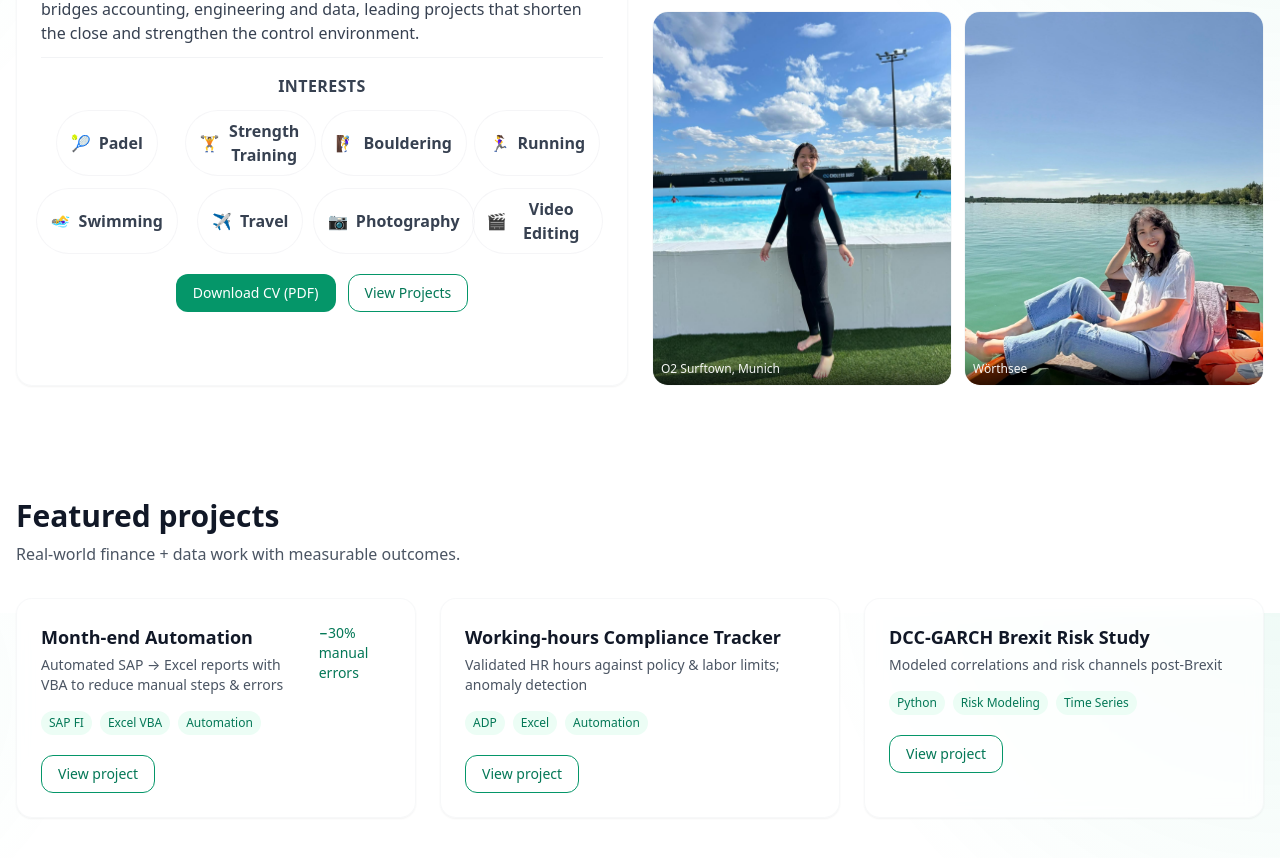
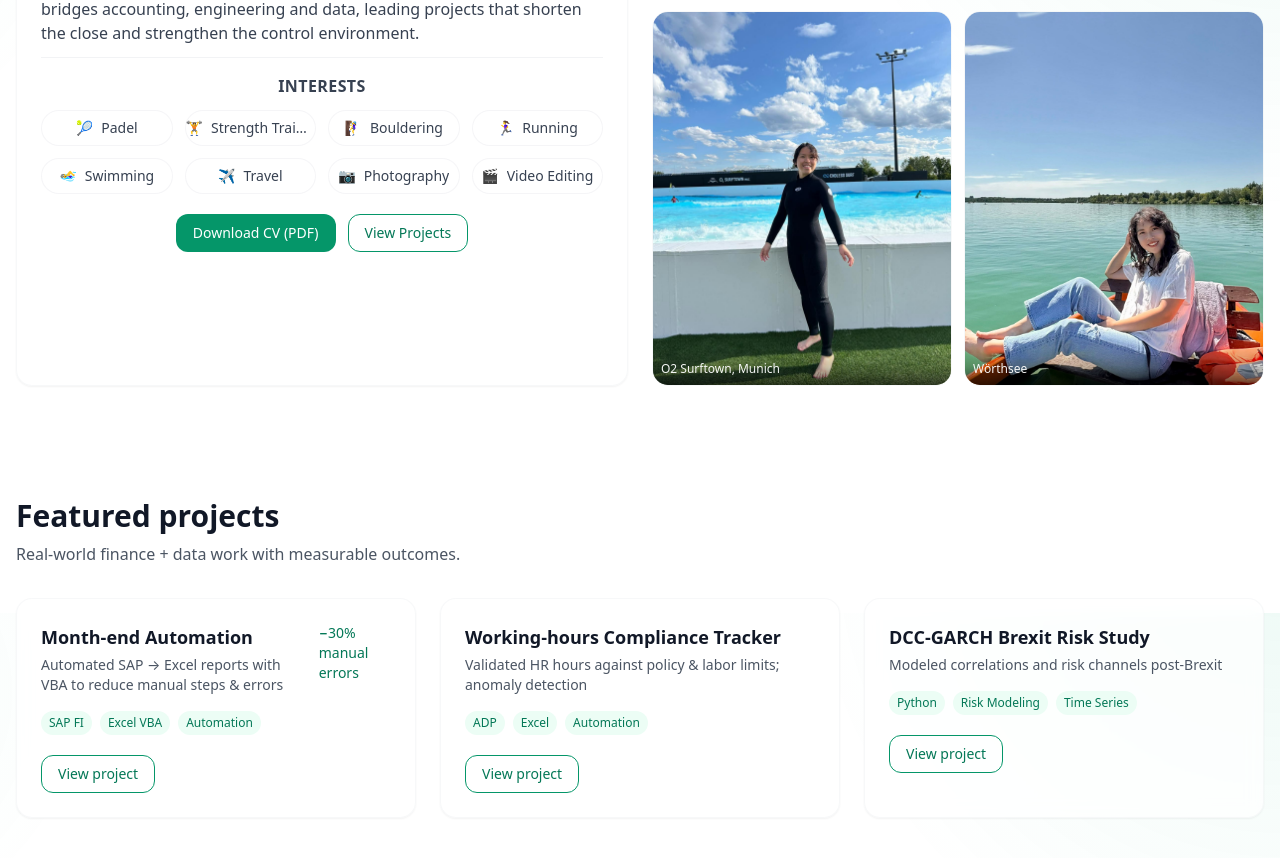
Before and after one commit to SandyKao0301/SandyKao, a Next.js app: page / in a window 1280 px wide. Shown: the part 987-1845 px from the top of the page. Built offline with nearby package versions, Linux system fonts and the light colour scheme.

Commit message:
Update page.tsx

```diff
--- a/app/page.tsx
+++ b/app/page.tsx
@@ -105,17 +105,17 @@ export default function Page() {
                 <strong>Long-term goal:</strong> grow into a finance systems and operations role that bridges accounting, engineering and data, leading projects that shorten the close and strengthen the control environment.
               </p>
 
-              {/* Interests: centered, separated, slightly larger & bold */}
+              {/* Interests: centered, separated; equal-size pills */}
               <div className="mt-6 pt-4 border-t border-gray-200/50 dark:border-gray-800/60 text-center">
                 <h3 className="font-semibold text-base uppercase tracking-wide">Interests</h3>
-                <div className="mt-3 grid grid-cols-2 sm:grid-cols-4 gap-3 justify-items-center">
+                <div className="mt-3 grid grid-cols-2 sm:grid-cols-4 gap-3 max-w-xl mx-auto">
                   {interests.map(({ label, emoji }) => (
                     <span
                       key={label}
-                      className="inline-flex items-center gap-2 px-3.5 py-2 rounded-full border border-gray-200/40 dark:border-gray-800/60 bg-white/5 text-base font-semibold"
+                      className="w-full h-9 inline-flex items-center justify-center gap-2 rounded-full border border-gray-200/40 dark:border-gray-800/60 bg-white/5 text-sm font-medium"
                     >
-                      <span aria-hidden>{emoji}</span>
-                      {label}
+                      <span aria-hidden className="shrink-0">{emoji}</span>
+                      <span className="truncate">{label}</span>
                     </span>
                   ))}
                 </div>
```
